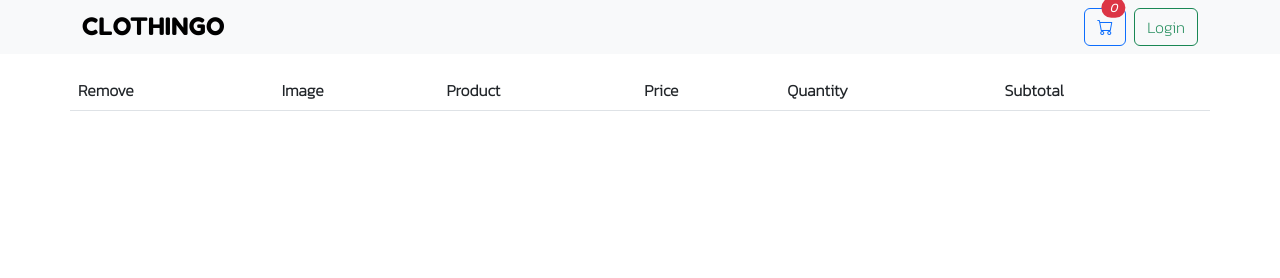
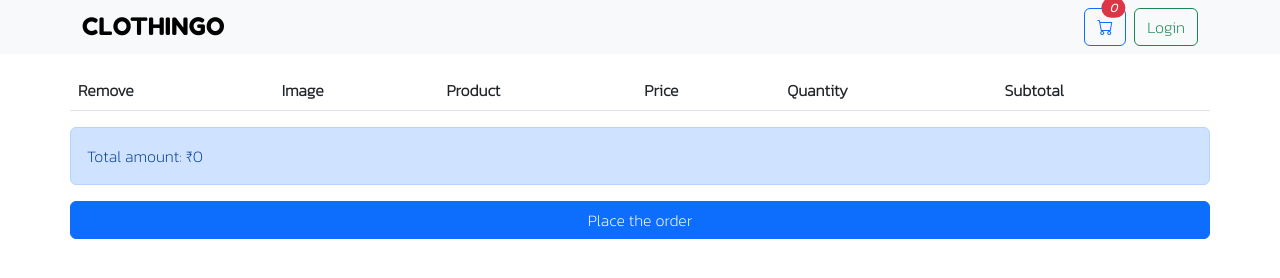
Before and after one commit to Balaji-Nandure/Ajapro-Assignment-1, a plain HTML site: page cart.html in a window 1280 px wide. Drawn offline with nearby package versions, Linux system fonts and the light colour scheme.

Commit message:
Total amount functionality working great. 95% of the work is done in the

```diff
--- a/cart.html
+++ b/cart.html
@@ -215,6 +215,16 @@
                 </table>
             </div>
         </div>
+
+        <div class="container">
+            <div class="row d-flex justify-content-between align-items-center">
+                <div class="total-amount alert alert-primary" role="alert">
+                    Total amount: $50.00
+                </div>
+                <button class="btn btn-primary">Place the order</button>
+            </div>
+        </div>
+
         <!-- Bootstrap Scripts -->
         <script
             src="https://cdn.jsdelivr.net/npm/@popperjs/core@2.11.6/dist/umd/popper.min.js"
--- a/cart.js
+++ b/cart.js
@@ -30,6 +30,7 @@ function renderCart() {
             cart.splice(index, 1);
             localStorage.setItem("cart", JSON.stringify(cart));
             renderCart();
+            calculateTotal();
         });
     });
 }
@@ -37,6 +38,7 @@ function renderCart() {
 renderCart();
 
 /* ------------------ Calculate and update the total price ------------------ */
+const totalAmount = document.querySelector(".total-amount");
 function calculateTotal() {
     let sum = 0;
 
@@ -47,7 +49,7 @@ function calculateTotal() {
     }
 
     console.log("total = " + sum);
-    return sum;
+    return (totalAmount.innerHTML = `Total amount: ₹${sum}`);
 }
 
 calculateTotal();
```
